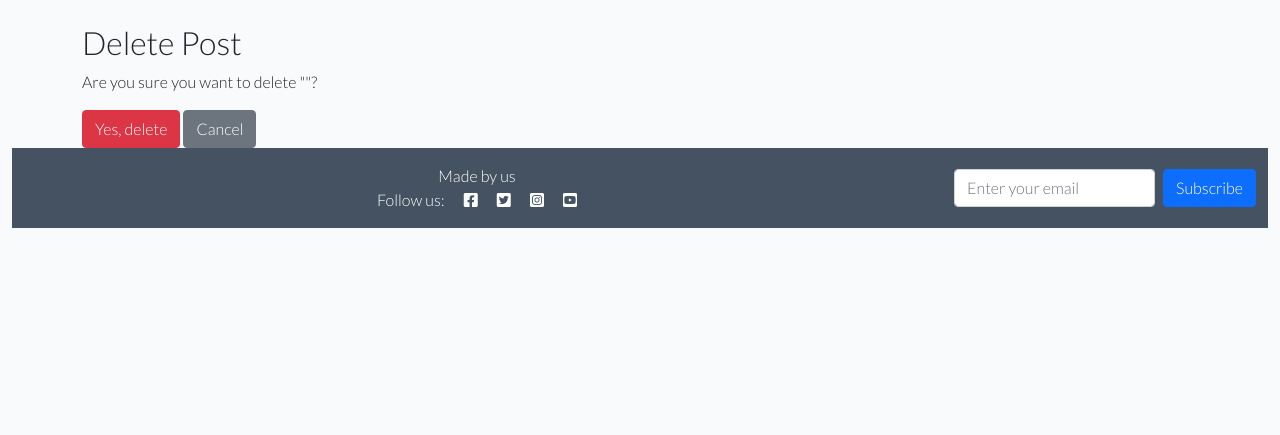
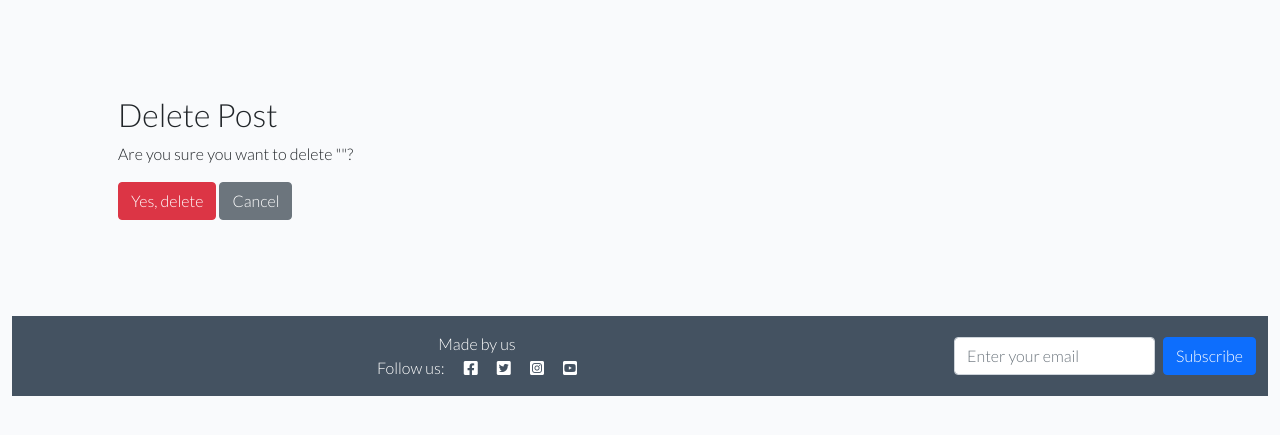
Before and after one commit to Friday79/my_site, a Django app: template templates/post_confirm_delete.html in a window 1280 px wide. Shown: the part 92-527 px from the top of the page. Run offline with Django 3.2, Linux system fonts and the light colour scheme; the template is opened without the code that fills it, so the values that code supplies are empty.

Commit message:
post comfirm delete template updated by applying padding to push the footer downward

```diff
--- a/templates/post_confirm_delete.html
+++ b/templates/post_confirm_delete.html
@@ -1,6 +1,6 @@
 {% extends "base.html" %}
 {% block content %}
-<div class="container mt-4">
+<div class="container my-5 p-5">
     <h2>Delete Post</h2>
     <p>Are you sure you want to delete "{{ object.title }}"?</p>
     <form method="post">
```
